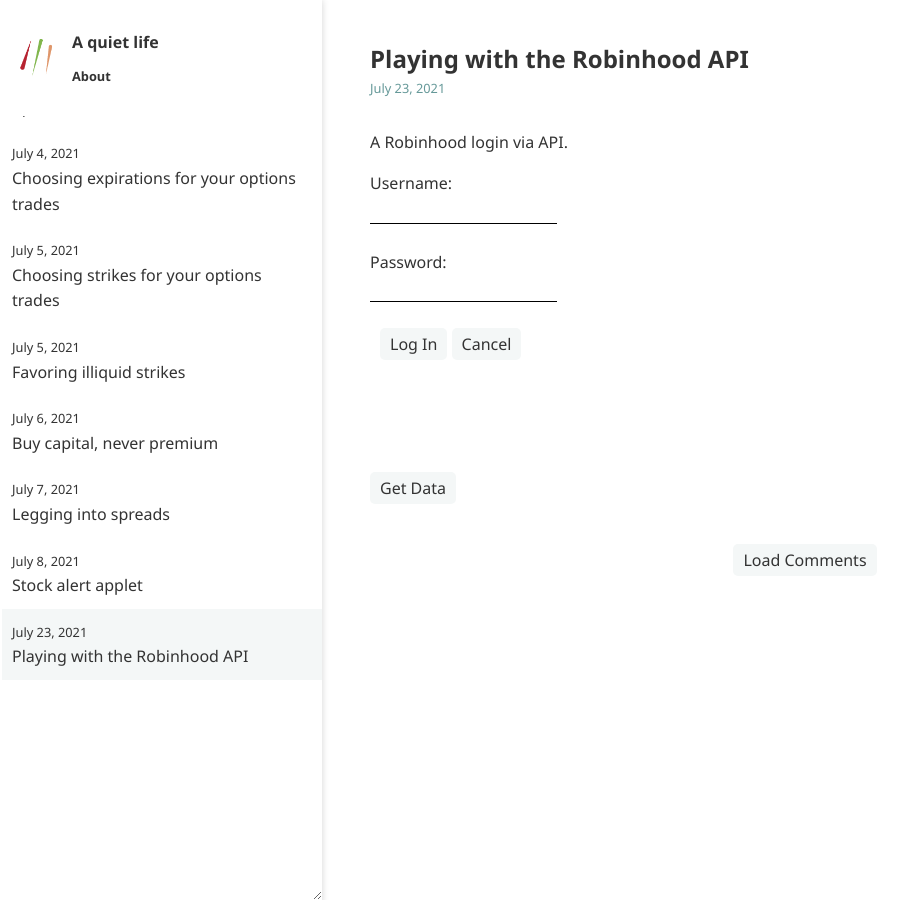
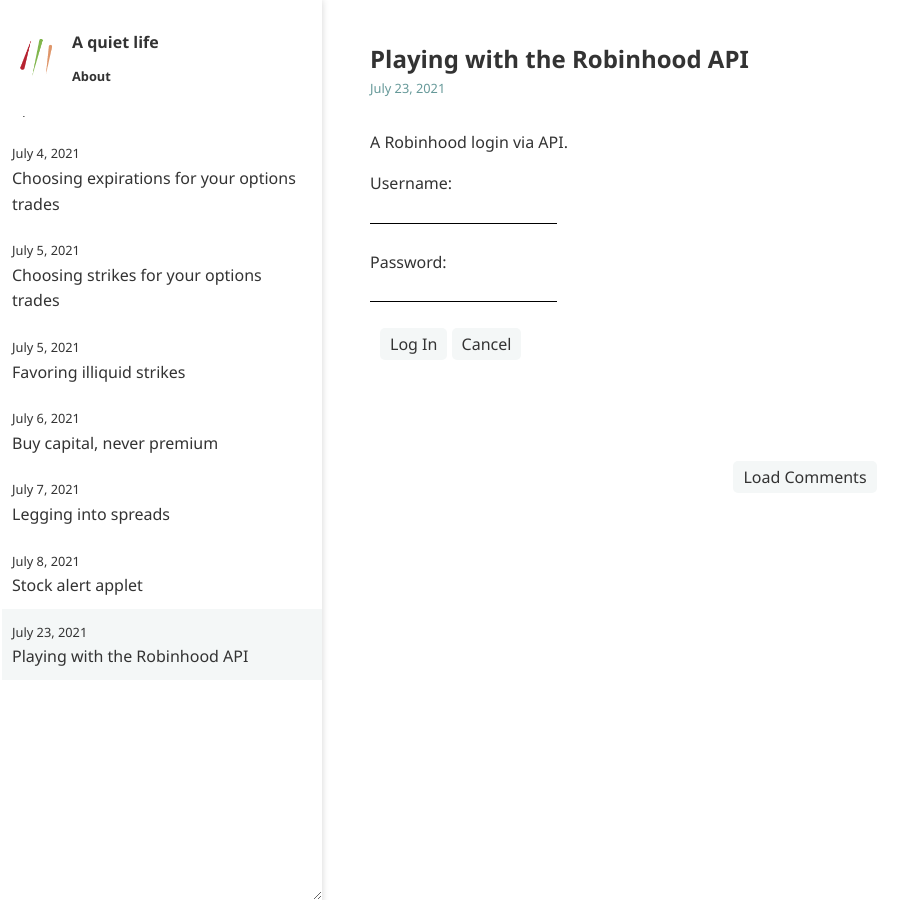
Before and after one commit to ansyblenetwork/aquietlife, a Jekyll site: the page built from _posts/2021-07-23-robinhood-api.md, in a window 1280 px wide. Shown: the whole page, without its empty margins (0-918 px from the left). Built offline with Jekyll 4.4.1, drawn with Linux system fonts in a browser that asks for light colours.

Commit message:
Update 2021-07-23-robinhood-api.md

```diff
--- a/_posts/2021-07-23-robinhood-api.md
+++ b/_posts/2021-07-23-robinhood-api.md
@@ -18,7 +18,7 @@
     		</div>
 	</form>
 
-	<br><br>
+	<br>
 	<form id="MFAForm" onsubmit="submitMFAForm(); return false;" style="display:none">
 		MFA:<br>
 		<input id="loginMFA" type="password" autocomplete="off">
@@ -29,8 +29,8 @@
     		</div>
 	</form>
 
-	<br><br>
-	<button onclick="getData()">Get Data</button>
+	<br>
+	<button id="profileDataButton" onclick="getData()" style="display:none">Get Data</button>
 
 </div>
 
@@ -82,16 +82,14 @@
 	fetchData("https://api.robinhood.com/oauth2/token/", 'POST', {form:form}).then(function(data){
 		show('MFAForm');
 		if (data.challenge) currentID = data.challenge.id;
-		console.log(data);
 	});
 }
 
 function submitMFAForm() {
 	fetchData('https://api.robinhood.com/challenge/' + currentID + '/respond/', 'POST', { form:{ 'response': D('loginMFA').value }}).then(function(data){
-		console.log(data);
 		fetchData("https://api.robinhood.com/oauth2/token/", 'POST', {form:form, headers:{'X-ROBINHOOD-CHALLENGE-RESPONSE-ID':currentID}}).then(function(data){
 			hide('MFAForm');
-			console.log(data);
+			show('profileDataButton');
 			authData = data;
 			authHeader = {'Authorization':data.token_type + " " + data.access_token};
 		});
```
